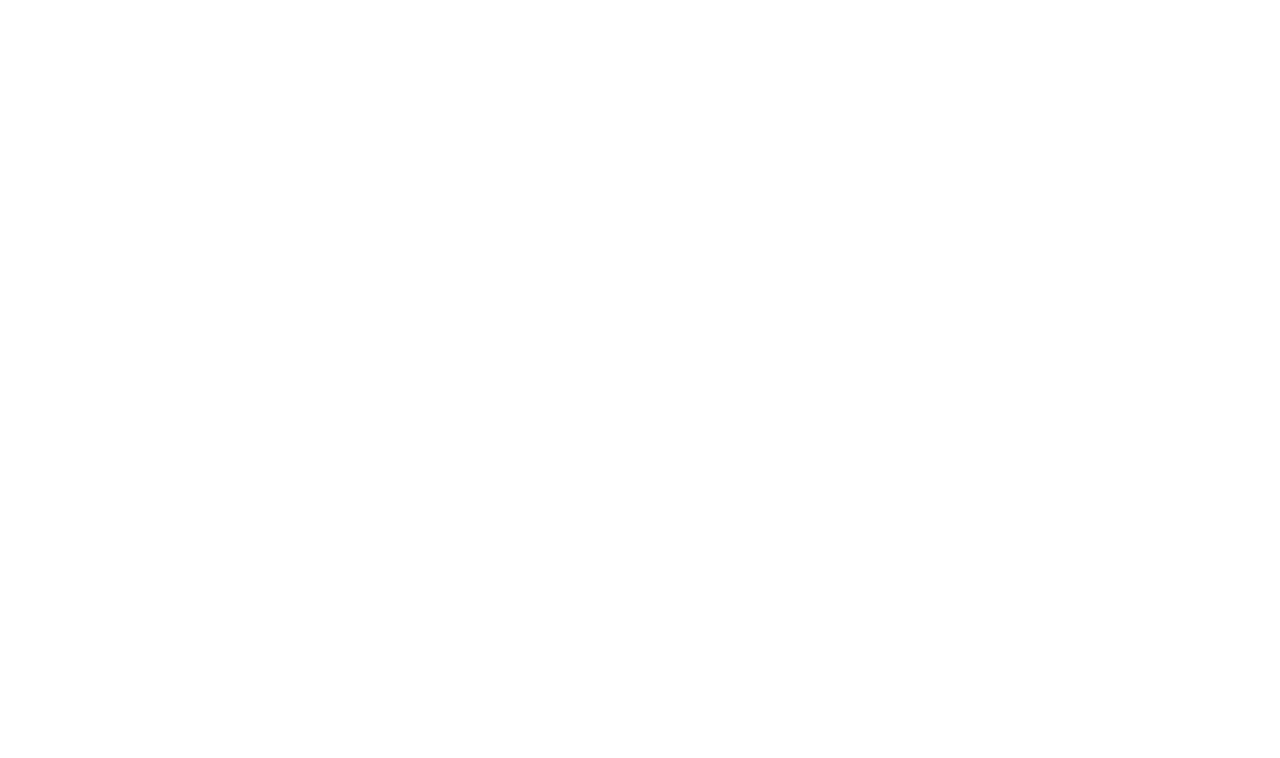
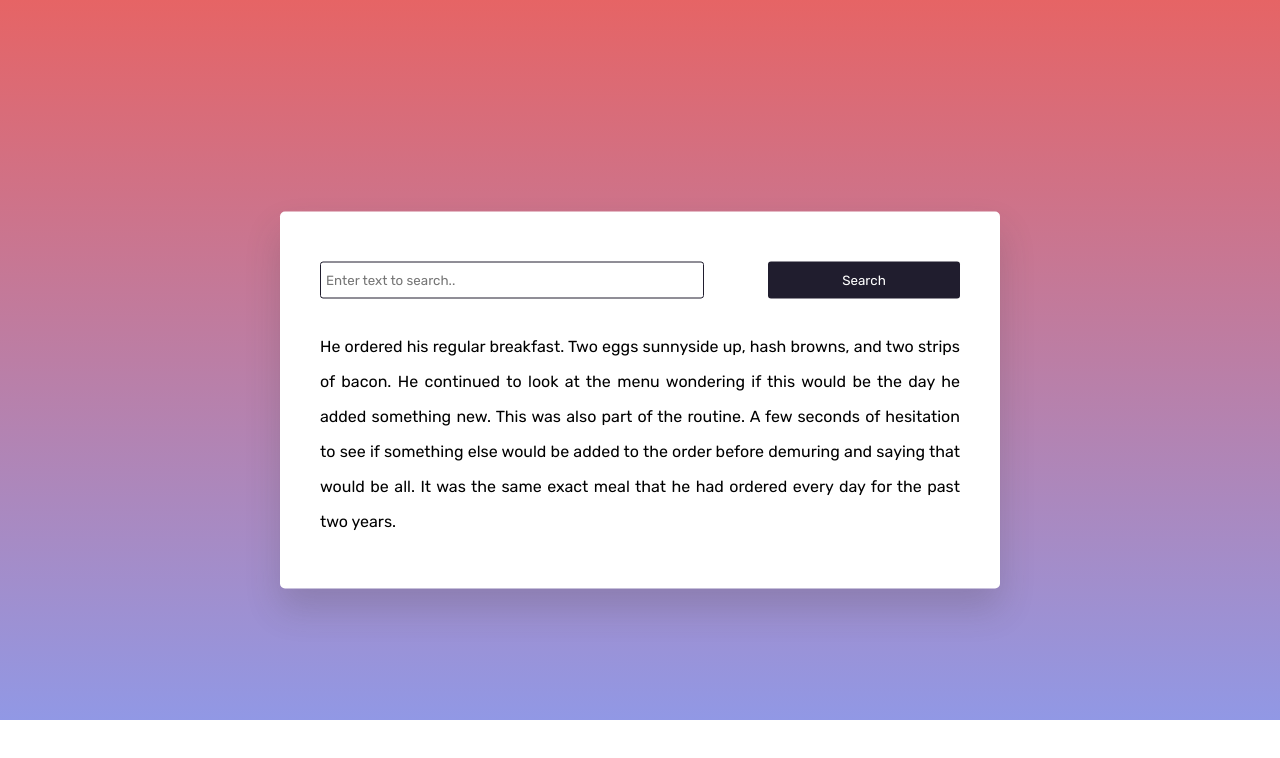
Before and after one commit to Alireza-hajizaki/Highlight-searched-text, a plain HTML site: page index.html in a window 1280 px wide. Drawn offline with Linux system fonts and the light colour scheme.

Commit message:
html & css created

```diff
--- a/index.html
+++ b/index.html
@@ -3,9 +3,25 @@
 <head>
     <meta charset="UTF-8">
     <meta name="viewport" content="width=device-width, initial-scale=1.0">
-    <title>Document</title>
+    <!--Google Font-->
+    <link href="https://fonts.googleapis.com/css2?family=Rubik&display=swap" rel="stylesheet">
+    <!--Stylesheet-->
+    <link rel="stylesheet" href="style.css">
+    <title>Highlight Search</title>
 </head>
 <body>
+    <div class="main">
+    <div class="container">
+        <div class="wrapper">
+            <input type="text" id="text-to-search" placeholder="Enter text to search.."/>
+            <button>Search</button>
+        </div>
+        <p id="paragraph">
+            He ordered his regular breakfast. Two eggs sunnyside up, hash browns, and two strips of bacon. He continued to look at the menu wondering if this would be the day he added something new. This was also part of the routine. A few seconds of hesitation to see if something else would be added to the order before demuring and saying that would be all. It was the same exact meal that he had ordered every day for the past two years.
+        </p>
+    </div>
+    </div>
 
+    <script src="./app.js"></script>
 </body>
 </html>
--- /dev/null
+++ b/style.css
@@ -0,0 +1,49 @@
+*{
+    padding: 0;
+    margin: 0;
+    box-sizing: border-box;
+    font-family: "Rubik",sans-serif;
+}
+.main{
+    height: 45rem;
+    width: 100%;
+    background: linear-gradient(#e66465, #9198e5);
+}
+.container{
+    width: 90vmin;
+    padding: 50px 40px;
+    position: absolute;
+    transform: translate(-50%,-50%);
+    background-color: #ffffff;
+    top: 50%;
+    left: 50%;
+    border-radius: 5px;
+    box-shadow: 0 20px 35px rgba(60,60,60,0.2);
+}
+.wrapper{
+    display: flex;
+    justify-content: space-between;
+}
+.wrapper input{
+    width: 60%;
+    padding: 10px 5px;
+    border-radius: 3px;
+    border: 1px solid #201d2e;
+}
+.wrapper button{
+    width: 30%;
+    background-color: #201d2e;
+    border: none;
+    outline: none;
+    cursor: pointer;
+    color: #ffffff;
+    border-radius: 3px;
+}
+.container p{
+    line-height: 35px;
+    text-align: justify;
+    margin-top: 30px;
+}
+mark{
+    background-color: #ffdd4b;
+}
```
Also changed, not shown: app.js (added).
